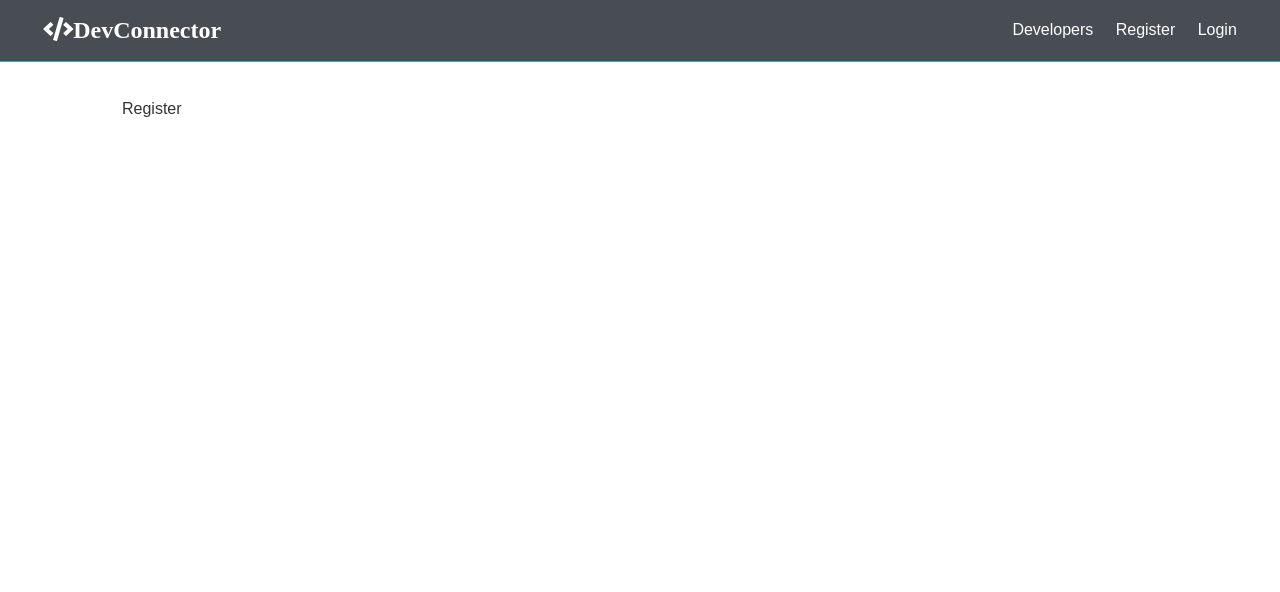
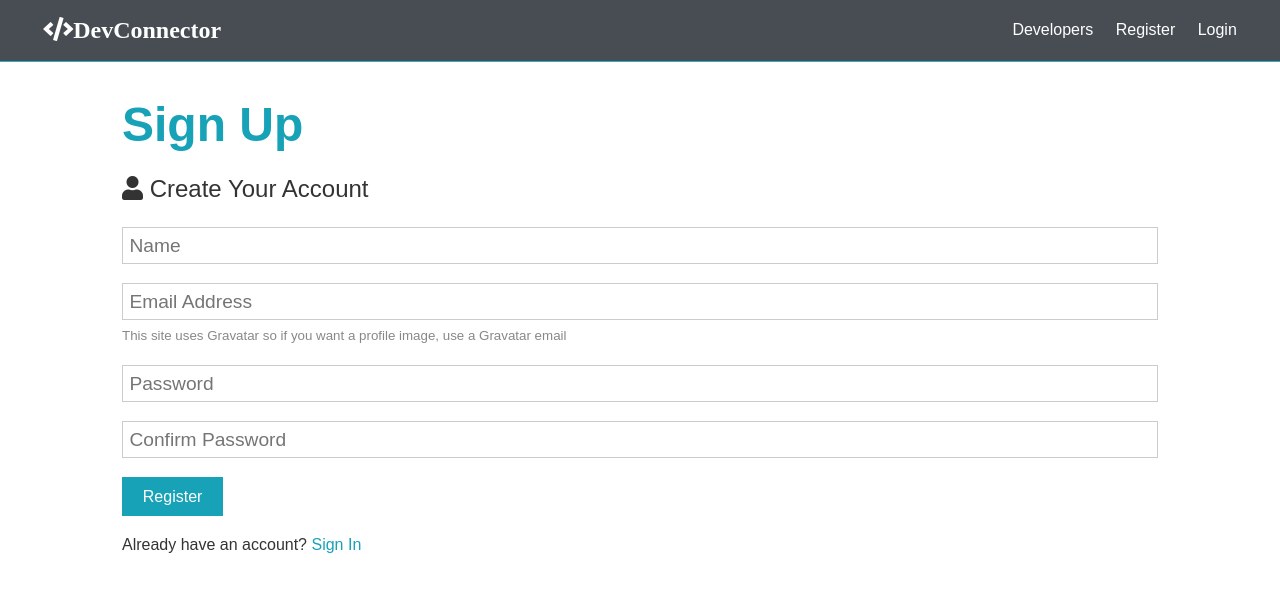
Before and after one commit to David-bui83/dev_connector, a React (Create React App) app in the folder client/: page /register in a window 1280 px wide. Shown: the top 592 px of the page. Built offline with nearby package versions, Linux system fonts and the light colour scheme; the HTML template or start-up script is replaced by a standard one.

Commit message:
add redux, alert, store, uuid, and reducers

```diff
--- a/client/package.json
+++ b/client/package.json
@@ -16,7 +16,8 @@
     "react-scripts": "3.4.1",
     "redux": "^4.0.5",
     "redux-devtools-extension": "^2.13.8",
-    "redux-thunk": "^2.3.0"
+    "redux-thunk": "^2.3.0",
+    "uuid": "^8.1.0"
   },
   "scripts": {
     "start": "react-scripts start",
--- /dev/null
+++ b/client/src/actions/alert.js
@@ -0,0 +1,13 @@
+import uuid from 'uuid/v4';
+import {
+  SET_ALERT,
+  REMOVE_ALERT
+} from './types';
+
+export const setAlert = (msg, alertType) => dispatch => {
+  const id = uuid;
+  dispatch({
+    type: SET_ALERT,
+    payload: { msg: alertType, id }
+  });
+};
--- /dev/null
+++ b/client/src/actions/types.js
@@ -0,0 +1,2 @@
+export const SET_ALERT = 'SET_ALERT';
+export const REMOVE_ALERT = 'REMOVE_ALERT';
--- a/client/src/components/auth/Login.js
+++ b/client/src/components/auth/Login.js
@@ -1,11 +1,50 @@
-import React from 'react'
+import React, { Fragment, useState } from 'react';
+import { Link } from 'react-router-dom';
 
 const Login = () => {
+  const [formData, setFormData] = useState({
+    email: '',
+    password: ''
+  });
+
+  const { email, password } = formData;
+
+  const onChange = e => setFormData({ ...formData, [e.target.name]: e.target.value });
+
+  const onSubmit = async e => {
+    e.preventDefault();
+    if(!password){
+      console.log('passwords do not match ')
+    }else{
+
+    }
+  };
+
   return (
-    <div>
-      Login
-    </div>
+    <Fragment>
+      <h1 className="large text-primary">Sign In</h1>
+      <p className="lead"><i className="fas fa-user"></i> Sign Into Your Account</p>
+      <form className="form" onSubmit={e => onSubmit(e)}>
+        <div className="form-group">
+          <input type="email" placeholder="Email Address" name="email" value={email} onChange={e => onChange(e)} />
+        </div>
+        <div className="form-group">
+          <input
+            type="password"
+            placeholder="Password"
+            name="password"
+            value={password}
+            onChange={e => onChange(e)}
+            minLength="6"
+            />
+        </div>
+        <input type="submit" className="btn btn-primary" value="Login" />
+      </form>
+      <p className="my-1">
+        Don't have an account? <Link to="/register">Sign Up</Link>
+      </p>
+    </Fragment>
   )
 }
 
-export default Login
+export default Login;
--- a/client/src/components/auth/Register.js
+++ b/client/src/components/auth/Register.js
@@ -1,11 +1,68 @@
-import React from 'react'
+import React, { Fragment, useState } from 'react';
+import { Link } from 'react-router-dom';
 
 const Register = () => {
+  const [formData, setFormData] = useState({
+    name: '',
+    email: '',
+    password: '',
+    password2: ''
+  });
+
+  const { name, email, password, password2 } = formData;
+
+  const onChange = e => setFormData({ ...formData, [e.target.name]: e.target.value });
+
+  const onSubmit = async e => {
+    e.preventDefault();
+    if( password !== password2){
+      console.log('passwords do not match ')
+    }else{
+    }
+  };
+
   return (
-    <div>
-      Register
-    </div>
+    <Fragment>
+      <h1 className="large text-primary">Sign Up</h1>
+      <p className="lead"><i className="fas fa-user"></i> Create Your Account</p>
+      <form className="form" onSubmit={e => onSubmit(e)}>
+        <div className="form-group">
+          <input type="text" placeholder="Name" name="name" value={name} onChange={e => onChange(e)} required  />
+        </div>
+        <div className="form-group">
+          <input type="email" placeholder="Email Address" name="email" value={email} onChange={e => onChange(e)} />
+          <small className="form-text"
+            >This site uses Gravatar so if you want a profile image, use a
+            Gravatar email</small
+          >
+        </div>
+        <div className="form-group">
+          <input
+            type="password"
+            placeholder="Password"
+            name="password"
+            value={password}
+            onChange={e => onChange(e)}
+            minLength="6"
+            />
+        </div>
+        <div className="form-group">
+          <input
+            type="password"
+            placeholder="Confirm Password"
+            name="password2"
+            value={password2}
+            onChange={e => onChange(e)}
+            minLength="6"
+          />
+        </div>
+        <input type="submit" className="btn btn-primary" value="Register" />
+      </form>
+      <p className="my-1">
+        Already have an account? <Link to="/login">Sign In</Link>
+      </p>
+    </Fragment>
   )
-}
+};
 
 export default Register;
--- /dev/null
+++ b/client/src/reducers/alert.js
@@ -0,0 +1,19 @@
+import {
+  SET_ALERT,
+  REMOVE_ALERT
+} from '../actions/types';
+
+const initialState = [];
+
+export default function(state = initialState, action){
+  const { type, payload } = action;
+
+  switch(type){
+    case SET_ALERT:
+      return [...state, payload];
+    case REMOVE_ALERT:
+      return state.filter(alert => alert.id !== payload);
+    default:
+      return state;
+  }
+};
--- /dev/null
+++ b/client/src/reducers/index.js
@@ -0,0 +1,6 @@
+import { combineReducers } from 'redux';
+import alert from './alert';
+
+export default combineReducers({
+  alert
+});
--- /dev/null
+++ b/client/src/store.js
@@ -0,0 +1,17 @@
+import { createStore, applyMiddleware } from 'redux';
+import { composeWithDevTools } from 'redux-devtools-extension';
+import thunk from 'redux-thunk';
+import rootReducer from './reducers';
+
+
+const initialState = {};
+
+const middleware = [thunk];
+
+const store = createStore(
+  rootReducer,
+  initialState,
+  composeWithDevTools(applyMiddleware(...middleware))
+);
+
+export default store;
```
Also changed, not shown: client/src/App.js (+7 -1 lines), client/src/setupTests.js (deleted, +0 -5 lines), 1 other file (tests, documents, lock files or other folders).
